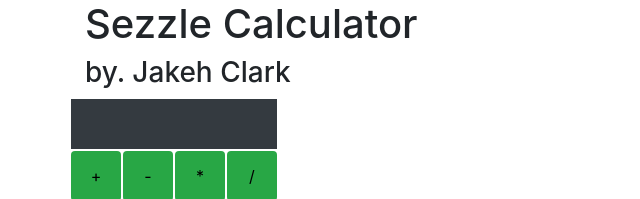
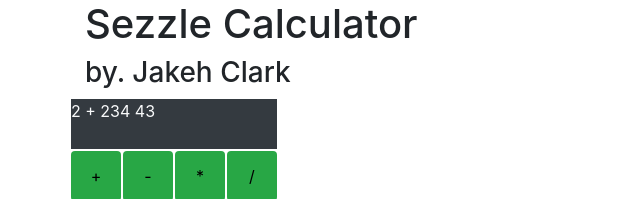
Before and after one commit to MaterDev/sezzle-calculator, a React (Create React App) app: page / in a window 1280 px wide. Shown: the top 199 px of the page, without its empty margins (0-640 px from the left). Built offline with nearby package versions, Linux system fonts and the light colour scheme.

Commit message:
display showing concatenated input sample

```diff
--- a/src/components/ButtonLayout/ButtonLayout.js
+++ b/src/components/ButtonLayout/ButtonLayout.js
@@ -16,6 +16,11 @@ class ButtonLayout extends Component {
             button: {
                 name: ``,
                 value: ``,
+            },
+
+            // Every
+            InputField: {
+                expression: ['2', '+', '234', '43' ]
             },
 
             // All the input buttons
@@ -66,7 +71,7 @@ class ButtonLayout extends Component {
             <div className="ButtonLayoutContainer row">
 
                 {/* Input field will display based on user input */}
-                <InputField />
+                <InputField expressionData={this.state.InputField} />
 
                 {/* Buttons */}
                 {this.state.buttonList.map((button, i) => {
--- a/src/components/InputField/InputField.js
+++ b/src/components/InputField/InputField.js
@@ -3,11 +3,27 @@ import React, { Component } from 'react';
 // This component will display the buttons on the dom
 
 class InputField extends Component {
+    constructor(props) {
+        super(props);
+
+    }
+
     render() {
+
         return (
 
             // Will display the current expression, which will be calculated when submitted
-            <div className="equationInput bg-dark text-light"></div>
+            <div className="equationInput bg-dark text-light">
+                {this.props.expressionData.expression.map((entry, i) => {
+
+                    if (isNaN(entry)) {
+                        return <span key={i} className="inputDisplay">{' ' + entry + ' '}</span>
+                    } else {
+                        return <span key={i} className="inputDisplay">{entry + ' '}</span>
+                    }
+
+                })}
+            </div>
         );
     }
 }
```
